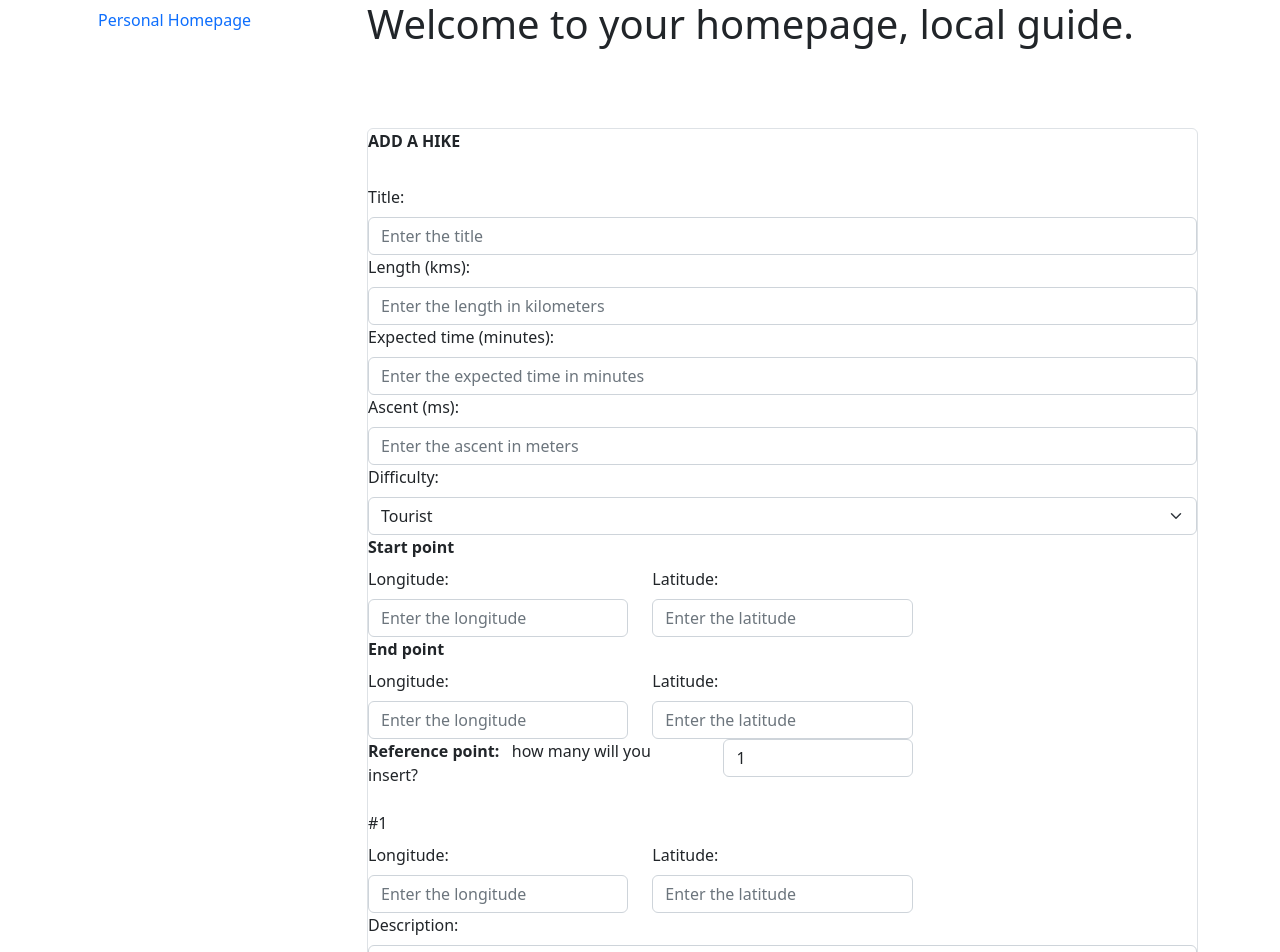
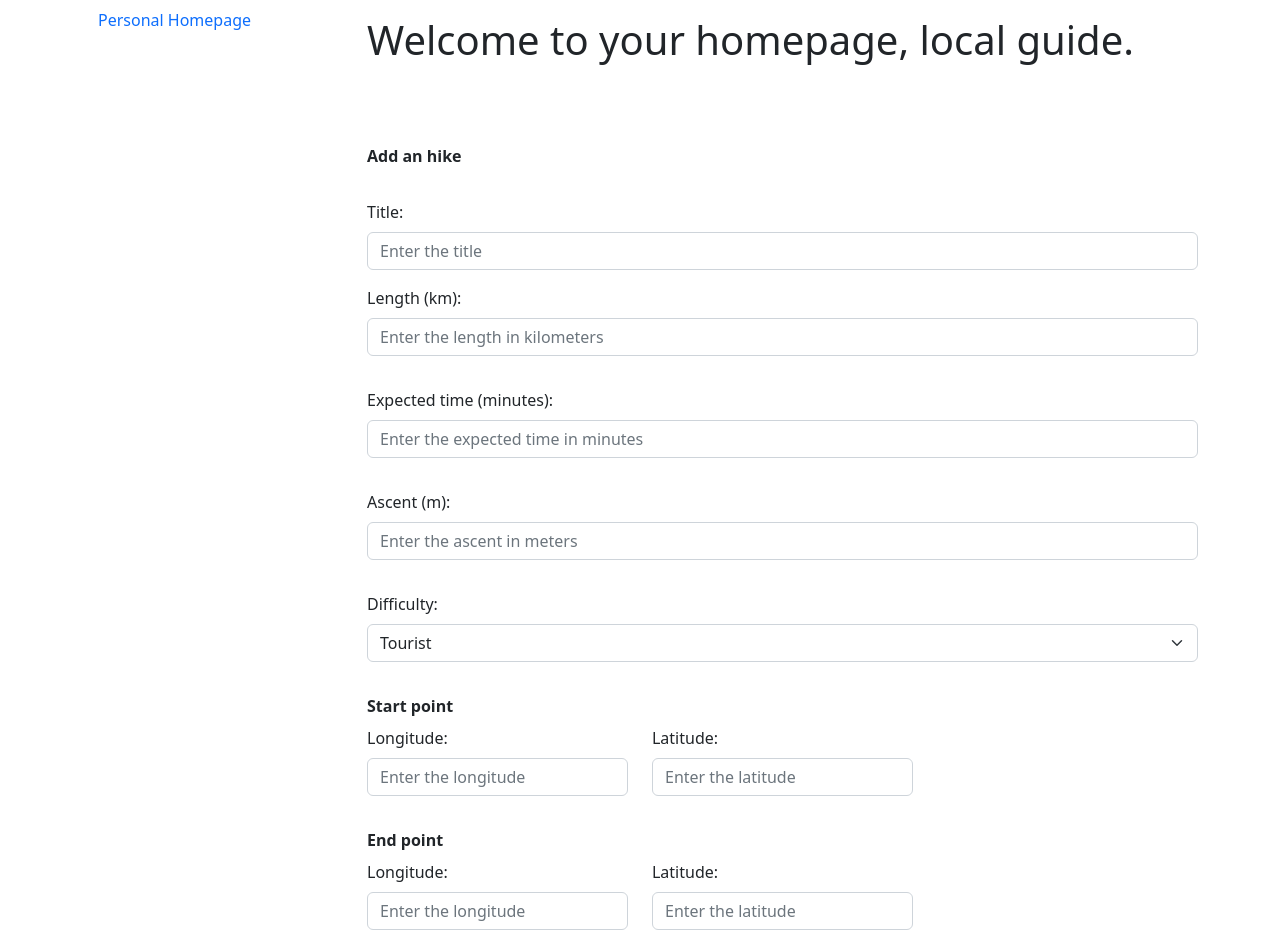
Before and after one commit to SE2-2022-G17/se2022-17-Hike-Tracker, a React (Create React App) app in the folder client/: page /localGuide in a window 1280 px wide. Shown: the top 952 px of the page. Built offline with nearby package versions, Linux system fonts and the light colour scheme.

Commit message:
feat: add padding to GUI

```diff
--- a/client/src/App.css
+++ b/client/src/App.css
@@ -78,6 +78,6 @@
   color: gray;
 }
 
-.hike-row {
+.local-guide-form {
   padding: 1rem 0rem;
 }
--- a/client/src/components/LocalGuide.js
+++ b/client/src/components/LocalGuide.js
@@ -2,23 +2,23 @@ import { Button, Col, Container, Form, Nav, Row } from "react-bootstrap";
 import { useEffect, useState } from 'react';
 import API from "../API";
 
-function LocalGuide(){
+function LocalGuide() {
 
     return <>
         <Container>
             <Row>
                 <Col xs lg="3">
-                <SideMenu/>
+                    <SideMenu />
                 </Col>
                 <Col>
-                <MainContent/>
+                    <MainContent />
                 </Col>
             </Row>
         </Container>
     </>
 }
 
-function SideMenu(){
+function SideMenu() {
     return <>
         <Nav defaultActiveKey="/localGuide" className="flex-column">
             <Nav.Link href="/localGuide">Personal Homepage</Nav.Link>
@@ -26,58 +26,59 @@ function SideMenu(){
     </>
 }
 
-function MainContent(){
-    const [title,setTitle] = useState("");
-    const [length,setLength] = useState("");
-    const [time,setTime] = useState("");
-    const [ascent,setAscent] = useState("");
-    const [difficulty,setDifficulty] = useState('Tourist');
-    const [start,setStart] = useState({longitude:"",latitude:""});
-    const [end,setEnd] = useState({longitude:"",latitude:""});
-    const [references,setReferences] = useState([{longitude:"",latitude:""}]);
-    const [description,setDescription] = useState("");
-    const [track,setTrack]=useState("");
-    const [numbrefs,setNumbrefs]=useState(1);
+function MainContent() {
+    const [title, setTitle] = useState("");
+    const [length, setLength] = useState("");
+    const [time, setTime] = useState("");
+    const [ascent, setAscent] = useState("");
+    const [difficulty, setDifficulty] = useState('Tourist');
+    const [start, setStart] = useState({ longitude: "", latitude: "" });
+    const [end, setEnd] = useState({ longitude: "", latitude: "" });
+    const [references, setReferences] = useState([{ longitude: "", latitude: "" }]);
+    const [description, setDescription] = useState("");
+    const [track, setTrack] = useState("");
+    const [numbrefs, setNumbrefs] = useState(0);
 
-    useEffect(()=>{
-        if(length<=0)
+    useEffect(() => {
+        if (length <= 0)
             setLength('');
-        if(time<=0)
+        if (time <= 0)
             setTime('');
-        if(numbrefs<0)
+        if (numbrefs < 0)
             setNumbrefs(0);
-    },[time,length,numbrefs])
+    }, [time, length, numbrefs])
 
-    const handleSubmit = async (event) =>{
+    const handleSubmit = async (event) => {
         event.preventDefault();
-        await API.sendHikeDescription(title,length,time,ascent,difficulty,start,end,references,description,track);
+        await API.sendHikeDescription(title, length, time, ascent, difficulty, start, end, references, description, track);
     }
 
     return <>
+        <Container className="local-guide-form">
             <h1>Welcome to your homepage, local guide.</h1>
-        <br/><br/><br/>
-        <Form className="block-example border rounded mb-0 form-padding" onSubmit={handleSubmit}>
+            <br /><br /><br />
+            <Form className="block-example mb-0 form-padding" onSubmit={handleSubmit}>
                 <Form.Group>
-                <Form.Label><b>ADD A HIKE</b></Form.Label>
+                    <Form.Label><b>Add an hike</b></Form.Label>
                 </Form.Group>
-            <br/>
+                <br />
                 <Form.Group>
                     <Form.Label>Title:</Form.Label>
-                <Form.Control type="text" required={true} value={title} onChange={event => setTitle(event.target.value)} placeholder="Enter the title"/>
+                    <Form.Control type="text" required={true} value={title} onChange={event => setTitle(event.target.value)} placeholder="Enter the title" />
                 </Form.Group>
-            <Form.Group>
-                <Form.Label>Length (kms):</Form.Label>
-                <Form.Control type="number" required={true} value={length} onChange={event => setLength(event.target.value)}  placeholder="Enter the length in kilometers"/>
+                <Form.Group className="local-guide-form">
+                    <Form.Label>Length (km):</Form.Label>
+                    <Form.Control type="number" required={true} value={length} onChange={event => setLength(event.target.value)} placeholder="Enter the length in kilometers" />
                 </Form.Group>
-            <Form.Group>
+                <Form.Group className="local-guide-form">
                     <Form.Label>Expected time (minutes):</Form.Label>
-                <Form.Control type="number" required={true} value={time} onChange={event => setTime(event.target.value)}  placeholder="Enter the expected time in minutes"/>
+                    <Form.Control type="number" required={true} value={time} onChange={event => setTime(event.target.value)} placeholder="Enter the expected time in minutes" />
                 </Form.Group>
-            <Form.Group>
-                <Form.Label>Ascent (ms):</Form.Label>
-                <Form.Control type="number" required={true} value={ascent} onChange={event => setAscent(event.target.value)}  placeholder="Enter the ascent in meters"/>
+                <Form.Group className="local-guide-form">
+                    <Form.Label>Ascent (m):</Form.Label>
+                    <Form.Control type="number" required={true} value={ascent} onChange={event => setAscent(event.target.value)} placeholder="Enter the ascent in meters" />
                 </Form.Group>
-            <Form.Group>
+                <Form.Group className="local-guide-form">
                     <Form.Label>Difficulty:</Form.Label>
                     <Form.Select onChange={event => setDifficulty(event.target.value)}>
                         <option value="Tourist">Tourist</option>
@@ -85,161 +86,164 @@ function MainContent(){
                         <option value="Professional hiker">Professional hiker</option>
                     </Form.Select>
                 </Form.Group>
-            <Form.Group>
+
+                <Form.Group as={Row} className="local-guide-form">
                     <Form.Label><b>Start point</b></Form.Label>
-            </Form.Group>
-            <Form.Group as={Row}>
                     <Col sm="4">
                         <Form.Label>Longitude:</Form.Label>
                         <Form.Control type="number" placeholder="Enter the longitude" value={start.longitude} onChange={event =>
-                        setStart((oldStart)=>{
-                            if(event.target.value<=180 && event.target.value>=-180){
+                            setStart((oldStart) => {
+                                if (event.target.value <= 180 && event.target.value >= -180) {
                                     return {
-                                    longitude:event.target.value,
-                                    latitude:oldStart.latitude
+                                        longitude: event.target.value,
+                                        latitude: oldStart.latitude
                                     }
                                 } else {
                                     return {
-                                    longitude:oldStart.longitude,
-                                    latitude:oldStart.latitude
+                                        longitude: oldStart.longitude,
+                                        latitude: oldStart.latitude
                                     }
                                 }
-                    })}/>
+                            })} />
                     </Col>
                     <Col sm="4">
                         <Form.Label> Latitude:</Form.Label>
                         <Form.Control type="number" placeholder="Enter the latitude" value={start.latitude} onChange={event =>
-                        setStart((oldStart)=>{
-                            if(event.target.value>=-90 && event.target.value<=90){
+                            setStart((oldStart) => {
+                                if (event.target.value >= -90 && event.target.value <= 90) {
                                     return {
-                                    longitude:oldStart.longitude,
-                                    latitude:event.target.value
+                                        longitude: oldStart.longitude,
+                                        latitude: event.target.value
                                     }
                                 } else {
                                     return {
-                                    longitude:oldStart.longitude,
-                                    latitude:oldStart.latitude
+                                        longitude: oldStart.longitude,
+                                        latitude: oldStart.latitude
                                     }
                                 }
-                    })}/>
+                            })} />
                     </Col>
                 </Form.Group>
-            <Form.Group>
+
+                <Form.Group as={Row} className="local-guide-form">
                     <Form.Label><b>End point</b></Form.Label>
-            </Form.Group>
-            <Form.Group as={Row}>
                     <Col sm="4">
                         <Form.Label>Longitude:</Form.Label>
                         <Form.Control type="number" placeholder="Enter the longitude" value={end.longitude} onChange={event =>
-                        setEnd((oldEnd)=>{
-                            if(event.target.value<=180 && event.target.value>=-180){
+                            setEnd((oldEnd) => {
+                                if (event.target.value <= 180 && event.target.value >= -180) {
                                     return {
-                                    longitude:event.target.value,
-                                    latitude:oldEnd.latitude
+                                        longitude: event.target.value,
+                                        latitude: oldEnd.latitude
                                     }
                                 } else {
                                     return {
-                                    longitude:oldEnd.longitude,
-                                    latitude:oldEnd.latitude
+                                        longitude: oldEnd.longitude,
+                                        latitude: oldEnd.latitude
                                     }
                                 }
-                    })}/>
+                            })} />
                     </Col>
                     <Col sm="4">
                         <Form.Label> Latitude:</Form.Label>
                         <Form.Control type="number" placeholder="Enter the latitude" value={end.latitude} onChange={event =>
-                        setEnd((oldEnd)=>{
-                            if(event.target.value>=-90 && event.target.value<=90){
+                            setEnd((oldEnd) => {
+                                if (event.target.value >= -90 && event.target.value <= 90) {
                                     return {
-                                    longitude:oldEnd.longitude,
-                                    latitude:event.target.value
+                                        longitude: oldEnd.longitude,
+                                        latitude: event.target.value
                                     }
-                            }else{
+                                } else {
                                     return {
-                                    longitude:oldEnd.longitude,
-                                    latitude:oldEnd.latitude
+                                        longitude: oldEnd.longitude,
+                                        latitude: oldEnd.latitude
                                     }
                                 }
-                    })}/>
+                            })} />
                     </Col>
                 </Form.Group>
-            <Form.Group as={Row}>
+                <Form.Group as={Row} className="local-guide-form">
                     <Col sm="5">
                         <Form.Label><p><b>Reference point:</b>&nbsp;&nbsp; how many will you insert?</p></Form.Label>
                     </Col>
                     <Col sm="3">
-                    <Form.Control type="number" value={numbrefs} onChange={event=>{
-                        numbrefs<event.target.value ?
-                        setReferences((oldRef)=>[...oldRef,...[...Array(event.target.value-oldRef.length)].map(x=>{return {longitude:"",latitude:""}})])
-                        : setReferences((oldRef)=>oldRef.filter((ref,index)=>index<event.target.value))
-                        return setNumbrefs(event.target.value)}} >
+                        <Form.Control type="number" value={numbrefs} onChange={event => {
+                            numbrefs < event.target.value ?
+                                setReferences((oldRef) => [...oldRef, ...[...Array(event.target.value - oldRef.length)].map(x => { return { longitude: "", latitude: "" } })])
+                                : setReferences((oldRef) => oldRef.filter((ref, index) => index < event.target.value))
+                            return setNumbrefs(event.target.value)
+                        }} >
                         </Form.Control>
                     </Col>
                 </Form.Group>
 
 
-            {numbrefs>0 && references.map((not,pos)=>(
-            <Form.Group as={Row} key={pos}>
-                <Form.Label>#{pos+1}</Form.Label>
+                {numbrefs > 0 && references.map((not, pos) => (
+                    <Form.Group as={Row} key={pos} className="local-guide-form">
+                        <Form.Label>#{pos + 1}</Form.Label>
                         <Col sm="4">
                             <Form.Label>Longitude:</Form.Label>
                             <Form.Control type="number" placeholder="Enter the longitude" value={references[pos].longitude} onChange={event =>
-                        setReferences((oldReferences)=>{
-                            return oldReferences.map((reference,index)=>{
-                                if(index===pos){
-                                    if(event.target.value<=180 && event.target.value>=-180){
+                                setReferences((oldReferences) => {
+                                    return oldReferences.map((reference, index) => {
+                                        if (index === pos) {
+                                            if (event.target.value <= 180 && event.target.value >= -180) {
                                                 return {
-                                            longitude:event.target.value,
-                                            latitude:oldReferences[pos].latitude}
+                                                    longitude: event.target.value,
+                                                    latitude: oldReferences[pos].latitude
+                                                }
                                             } else {
                                                 return {
-                                            longitude:oldReferences[pos].longitude,
-                                            latitude:oldReferences[pos].latitude
+                                                    longitude: oldReferences[pos].longitude,
+                                                    latitude: oldReferences[pos].latitude
                                                 }
                                             }
-                                }else {
+                                        } else {
                                             return reference;
                                         }
                                     })
-                    })}/>
+                                })} />
                         </Col>
                         <Col sm="4">
                             <Form.Label> Latitude:</Form.Label>
                             <Form.Control type="number" placeholder="Enter the latitude" value={references[pos].latitude} onChange={event =>
-                        setReferences((oldReferences)=>{
-                            return oldReferences.map((reference,index)=>{
-                                if(index===pos){
-                                    if(event.target.value>=-90 && event.target.value<=90){
+                                setReferences((oldReferences) => {
+                                    return oldReferences.map((reference, index) => {
+                                        if (index === pos) {
+                                            if (event.target.value >= -90 && event.target.value <= 90) {
                                                 return {
-                                            longitude:oldReferences[pos].longitude,
-                                            latitude:event.target.value }
-                                    }else{
+                                                    longitude: oldReferences[pos].longitude,
+                                                    latitude: event.target.value
+                                                }
+                                            } else {
                                                 return {
-                                            longitude:oldReferences[pos].longitude,
-                                            latitude:oldReferences[pos].latitude }
+                                                    longitude: oldReferences[pos].longitude,
+                                                    latitude: oldReferences[pos].latitude
                                                 }
-                                }else {
+                                            }
+                                        } else {
                                             return reference;
                                         }
                                     })
-                    })}/>
+                                })} />
                         </Col>
                     </Form.Group>
                 ))}
 
-            <Form.Group>
+                <Form.Group className="local-guide-form">
                     <Form.Label>Description:</Form.Label>
-                <Form.Control as="textarea" type="text" required={true} value={description} onChange={event => setDescription(event.target.value)}  placeholder="Enter the description"/>
+                    <Form.Control as="textarea" type="text" required={true} value={description} onChange={event => setDescription(event.target.value)} placeholder="Enter the description" />
                 </Form.Group>
-            <Form.Group>
+                <Form.Group className="local-guide-form">
                     <Form.Label>GPX track:</Form.Label>
-                <Form.Control type="file" size="sm" onChange={event=>setTrack(event.target.files[0])}/>
+                    <Form.Control type="file" size="sm" onChange={event => setTrack(event.target.files[0])} />
                 </Form.Group>
-            <br/>
+                <br />
                 <Button variant="primary" type="submit">
                     Submit
                 </Button>
             </Form>
+        </Container>
     </>
 }
 
```
Lines whose indentation alone changed are shown as unchanged.
